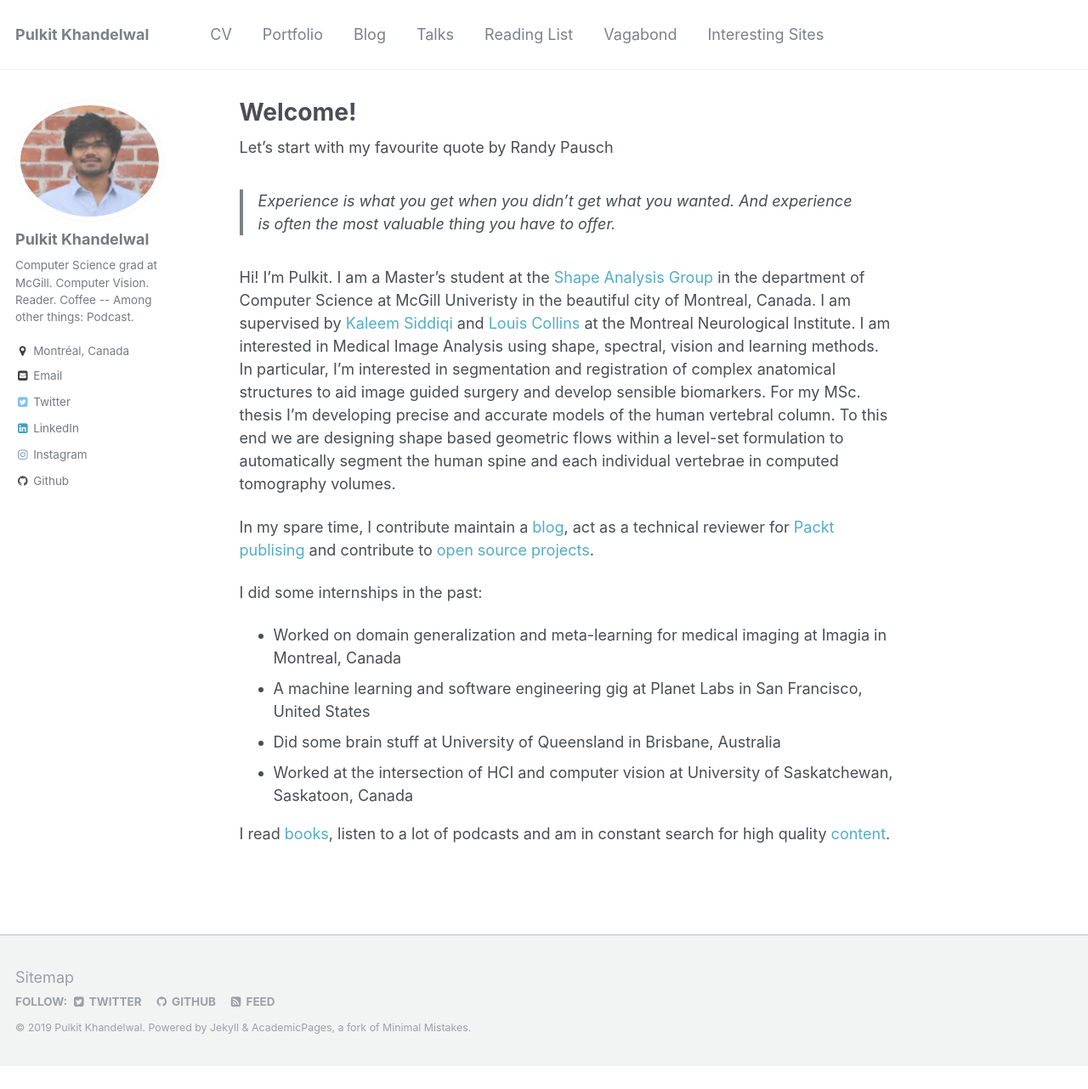
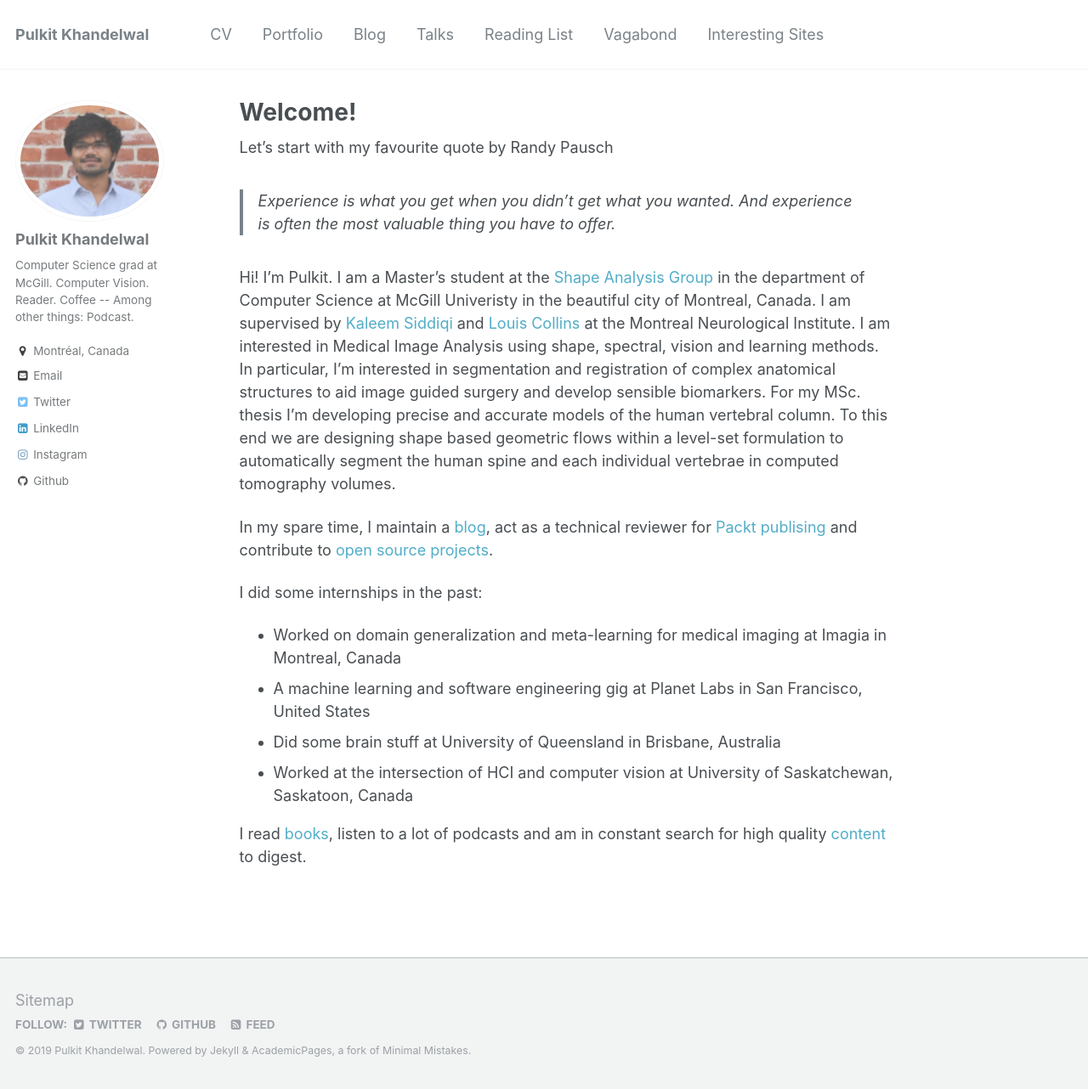
Before and after one commit to Pulkit-Khandelwal/pulkit-khandelwal.github.io, a Jekyll site: the page built from _pages/about.md, in a window 1280 px wide and 1282 px high. Shown: the whole window at 85% size. Built offline with Jekyll 4.4.1, drawn with Linux system fonts in a browser that asks for light colours.

Commit message:
Update about.md

```diff
--- a/_pages/about.md
+++ b/_pages/about.md
@@ -14,7 +14,7 @@ Let's start with my favourite quote by Randy Pausch
 
 Hi! I'm Pulkit. I am a Master's student at the [Shape Analysis Group](http://www.cim.mcgill.ca/~shape/) in the department of Computer Science at McGill Univeristy in the beautiful city of Montreal, Canada. I am supervised by [Kaleem Siddiqi](http://www.cim.mcgill.ca/~siddiqi/) and [Louis Collins](http://nist.mni.mcgill.ca/) at the Montreal Neurological Institute. I am interested in Medical Image Analysis using shape, spectral, vision and learning methods. In particular, I'm interested in segmentation and registration of complex anatomical structures to aid image guided surgery and develop sensible biomarkers. For my MSc. thesis I'm developing precise and accurate models of the human vertebral column. To this end we are designing shape based geometric flows within a level-set formulation to automatically segment the human spine and each individual vertebrae in computed tomography volumes.
 
-In my spare time, I contribute maintain a [blog](https://pulkit-khandelwal.github.io/blog/), act as a technical reviewer for [Packt publising](https://github.com/TrainingByPackt/Applied-Supervised-Learning-with-R/tree/master/Lesson07) and contribute to [open source projects](https://github.com/Pulkit-Khandelwal/Reinforcement-Learning-Notebooks).
+In my spare time, I maintain a [blog](https://pulkit-khandelwal.github.io/blog/), act as a technical reviewer for [Packt publising](https://github.com/TrainingByPackt/Applied-Supervised-Learning-with-R/tree/master/Lesson07) and contribute to [open source projects](https://github.com/Pulkit-Khandelwal/Reinforcement-Learning-Notebooks).
 
 I did some internships in the past:
 * Worked on domain generalization and meta-learning for medical imaging at Imagia in Montreal, Canada
@@ -22,4 +22,4 @@ I did some internships in the past:
 * Did some brain stuff at University of Queensland in Brisbane, Australia
 * Worked at the intersection of HCI and computer vision at University of Saskatchewan, Saskatoon, Canada
 
-I read [books](https://pulkit-khandelwal.github.io/reading-list/), listen to a lot of podcasts and am in constant search for high quality [content](https://pulkit-khandelwal.github.io/websites/).
+I read [books](https://pulkit-khandelwal.github.io/reading-list/), listen to a lot of podcasts and am in constant search for high quality [content](https://pulkit-khandelwal.github.io/websites/) to digest.
```
